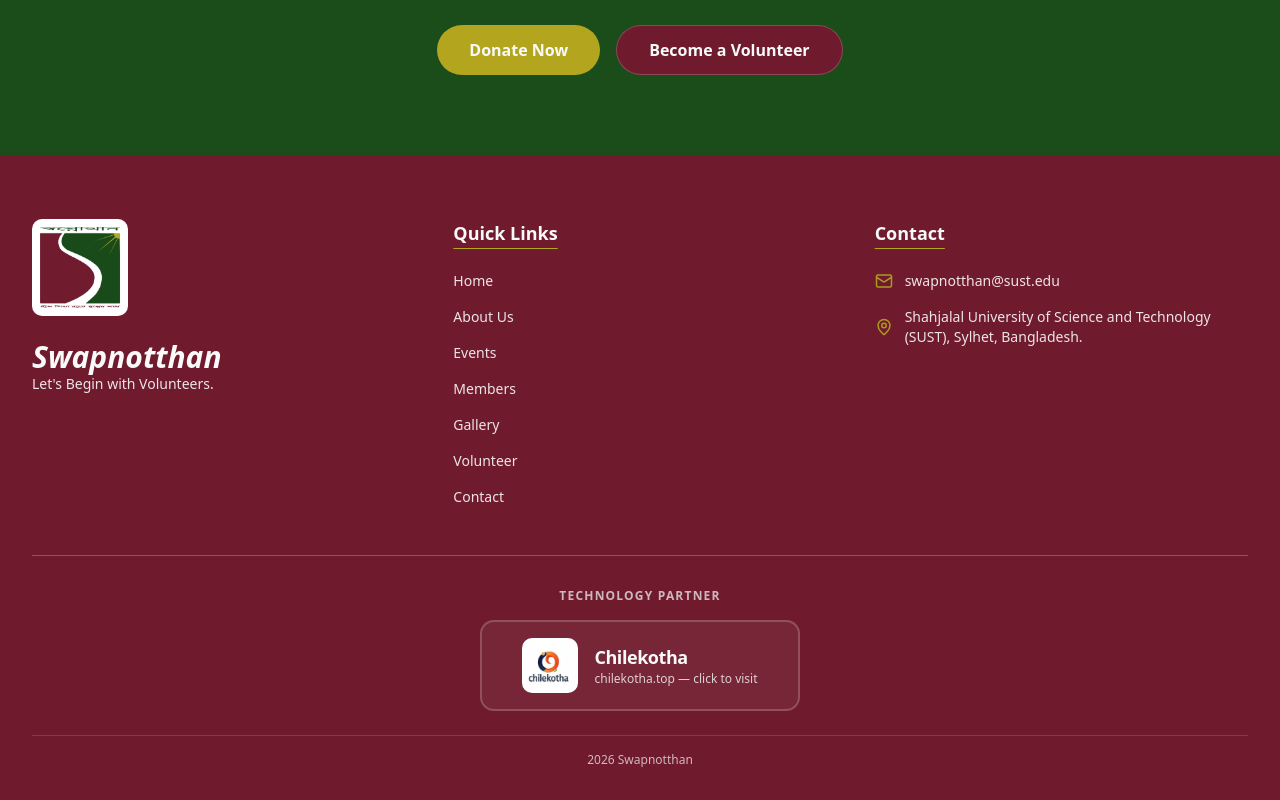
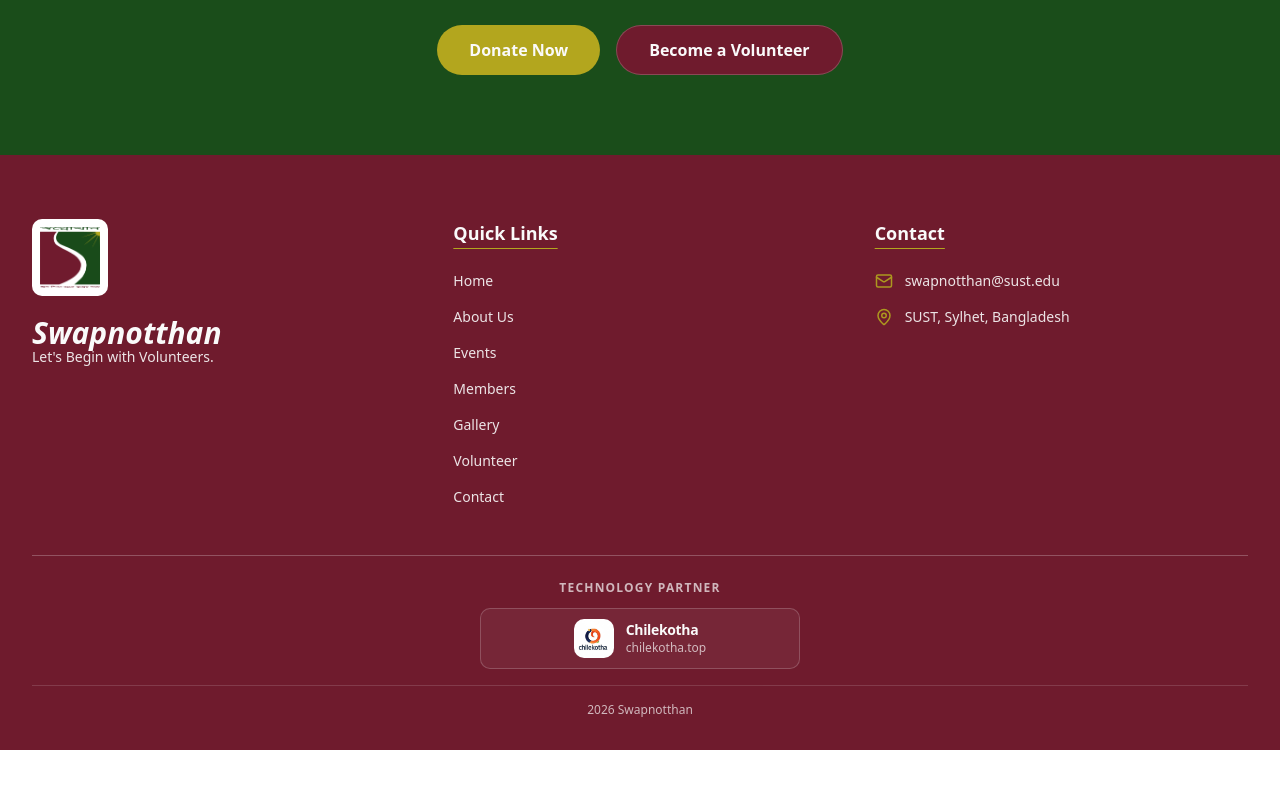
Before and after one commit to ArifRabbani111/swapnotthan, a Next.js app in the folder frontend/: page / in a window 1280 px wide. Shown: the part 1448-2248 px from the top of the page. After the commit the page ends 2198 px from the top, so only its background shows below. Built offline with nearby package versions, Linux system fonts and the light colour scheme; no server answers; the database is empty.

Commit message:
changes in the frontend ,logo size reduction, button enhancement, minimize gap, footer update, event box size reduce, members section change

```diff
--- a/frontend/components/layout/Footer.tsx
+++ b/frontend/components/layout/Footer.tsx
@@ -13,13 +13,13 @@ export function Footer() {
                             <Image
                                 src="/logo.png"
                                 alt="Swapnotthan Logo"
-                                width={80}
-                                height={80}
+                                width={60}
+                                height={60}
                                 className="object-contain"
                             />
                         </div>
                         <div>
-                            <h2 className="text-3xl font-bold italic leading-tight">Swapnotthan</h2>
+                            <h2 className="text-3xl font-bold italic leading-none">Swapnotthan</h2>
                             <p className="text-sm opacity-90 leading-tight">
                                 Let&apos;s Begin with Volunteers.
                             </p>
@@ -50,15 +50,15 @@ export function Footer() {
                             </li>
                             <li className="flex items-center gap-3">
                                 <MapPin size={18} className="text-accent shrink-0" />
-                                <span className="break-words">Shahjalal University of Science and Technology (SUST), Sylhet, Bangladesh.</span>
+                                <span className="break-words">SUST, Sylhet, Bangladesh</span>
                             </li>
                         </ul>
                     </div>
                 </div>
 
                 {/* Tech Partner Credit */}
-                <div className="border-t border-primary-foreground/25 pt-8 pb-6">
-                    <p className="text-center text-xs font-semibold uppercase tracking-widest text-primary-foreground/70 mb-4">
+                <div className="border-t border-primary-foreground/25 pt-6 pb-4">
+                    <p className="text-center text-xs font-semibold uppercase tracking-widest text-primary-foreground/70 mb-3">
                         Technology Partner
                     </p>
                     <a
@@ -66,21 +66,21 @@ export function Footer() {
                         target="_blank"
                         rel="noopener noreferrer"
                         title="Visit Chilekotha at chilekotha.top"
-                        className="mx-auto flex max-w-xs cursor-pointer items-center justify-center gap-4 rounded-xl border-2 border-primary-foreground/20 bg-primary-foreground/5 px-6 py-4 transition-all hover:border-accent hover:bg-primary-foreground/10 hover:underline focus:outline-none focus:ring-2 focus:ring-accent focus:ring-offset-2 focus:ring-offset-primary"
+                        className="mx-auto flex max-w-xs cursor-pointer items-center justify-center gap-3 rounded-lg border border-primary-foreground/20 bg-primary-foreground/5 px-4 py-2.5 transition-all hover:border-accent hover:bg-primary-foreground/10 hover:underline focus:outline-none focus:ring-2 focus:ring-accent focus:ring-offset-2 focus:ring-offset-primary"
                     >
                         <Image
                             src="/chilekotha%20logo.jpeg"
                             alt="Chilekotha"
-                            width={56}
-                            height={56}
+                            width={40}
+                            height={40}
                             className="object-contain rounded-lg"
                         />
                         <div className="text-left">
-                            <span className="block text-lg font-extrabold tracking-tight text-primary-foreground">
+                            <span className="block text-sm font-bold tracking-tight text-primary-foreground">
                                 Chilekotha
                             </span>
-                            <span className="block text-xs font-medium text-primary-foreground/80">
-                                chilekotha.top — click to visit
+                            <span className="block text-xs font-medium text-primary-foreground/70">
+                                chilekotha.top
                             </span>
                         </div>
                     </a>
--- a/frontend/components/layout/Navbar.tsx
+++ b/frontend/components/layout/Navbar.tsx
@@ -19,7 +19,7 @@ export function Navbar() {
             <div className="container mx-auto flex h-20 items-center justify-between gap-2 px-3 sm:px-6 lg:px-8">
                 <div className="flex items-center gap-2">
                     <Link href="/" className="flex items-center space-x-2">
-                        <div className="relative h-10 w-10 md:h-12 md:w-12">
+                        <div className="relative h-8 w-8 md:h-10 md:w-10">
                             <Image
                                 src="/logo.png"
                                 alt="Swapnotthan Logo"
@@ -46,7 +46,7 @@ export function Navbar() {
 
                 <div className="flex items-center md:ml-8">
                     <Button
-                        className="h-9 rounded-full bg-red-600 px-2.5 text-[11px] text-white hover:bg-red-700 sm:h-10 sm:px-4 sm:text-sm shadow-[0_0_18px_rgba(220,38,38,0.75)] animate-pulse whitespace-nowrap"
+                        className="h-9 rounded-full bg-red-600 px-2.5 text-[11px] text-white hover:bg-red-700 sm:h-10 sm:px-4 sm:text-sm shadow-[0_0_20px_rgba(220,38,38,0.9)] animate-pulse whitespace-nowrap hover:shadow-[0_0_30px_rgba(220,38,38,1.0)] transition-all"
                         asChild
                     >
                         <Link href="tel:01612007207" aria-label="Blood Hotline 01612007207">
--- a/frontend/components/sections/EventsSection.tsx
+++ b/frontend/components/sections/EventsSection.tsx
@@ -25,7 +25,7 @@ export function EventsSection({ events }: EventsSectionProps) {
                 </p>
             </div>
 
-            <div className="container mx-auto px-4 grid grid-cols-1 md:grid-cols-2 lg:grid-cols-3 gap-8 max-w-6xl">
+            <div className="container mx-auto px-4 grid grid-cols-1 md:grid-cols-2 lg:grid-cols-3 gap-8 max-w-4xl">
                 {events.length === 0 ? (
                     <div className="col-span-1 md:col-span-2 lg:col-span-3 text-center py-20 text-muted-foreground">
                         No events found at the moment. Please check back later.
--- a/frontend/components/sections/Hero.tsx
+++ b/frontend/components/sections/Hero.tsx
@@ -25,14 +25,14 @@ export function Hero({ backgroundImage }: { backgroundImage?: string | null }) {
             {/* Background Gradient Overlay */}
             <div className="absolute inset-0 bg-gradient-to-b from-black/60 to-black/30 md:from-black/40 md:to-transparent" />
 
-            <div className="container relative z-10 px-4 text-center space-y-5">
+            <div className="container relative z-10 px-4 text-center space-y-3">
                 <h1 className="text-3xl sm:text-4xl md:text-7xl font-bold tracking-tight text-white drop-shadow-lg">
                     Let&apos;s begin with <span className="italic text-accent">volunteers</span>
                 </h1>
                 <p className="max-w-[700px] mx-auto text-base sm:text-lg md:text-xl text-white/90 drop-shadow-md">
                     Join Swapnotthan, A voluntary organization of SUST for disadvantaged children.
                 </p>
-                <div className="flex flex-col sm:flex-row justify-center gap-3 sm:gap-4 pt-3 sm:pt-4">
+                <div className="flex flex-col sm:flex-row justify-center gap-3 sm:gap-4 pt-2 sm:pt-3">
                     <Button asChild size="lg" className="rounded-full px-8 sm:px-10 h-11 sm:h-12 text-base sm:text-lg bg-primary hover:bg-primary/90">
                         <Link href="/volunteer">Join Us</Link>
                     </Button>
```
